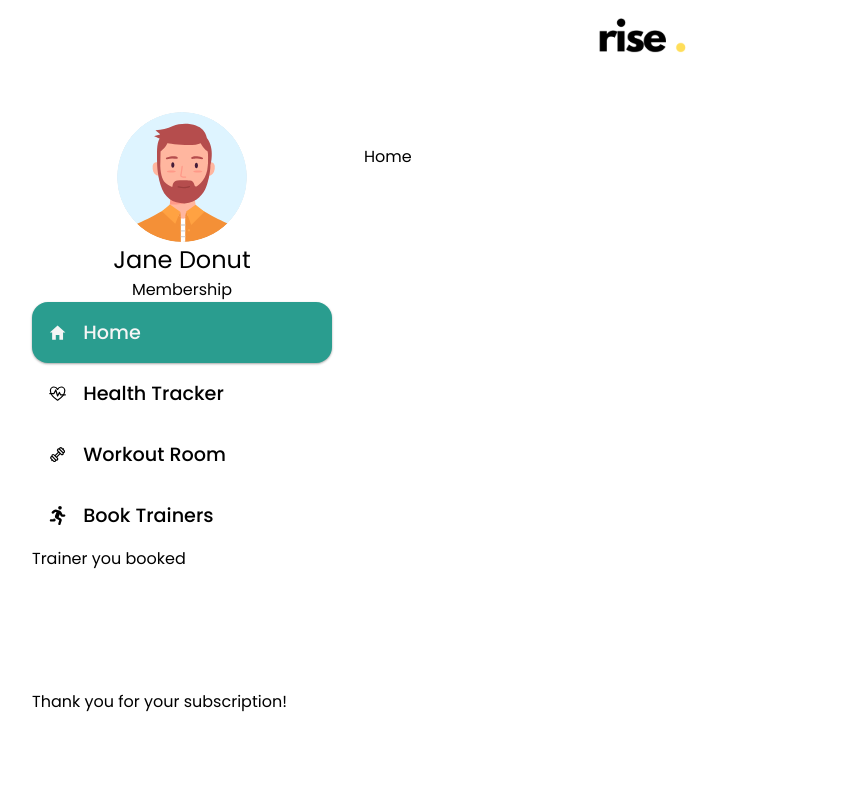
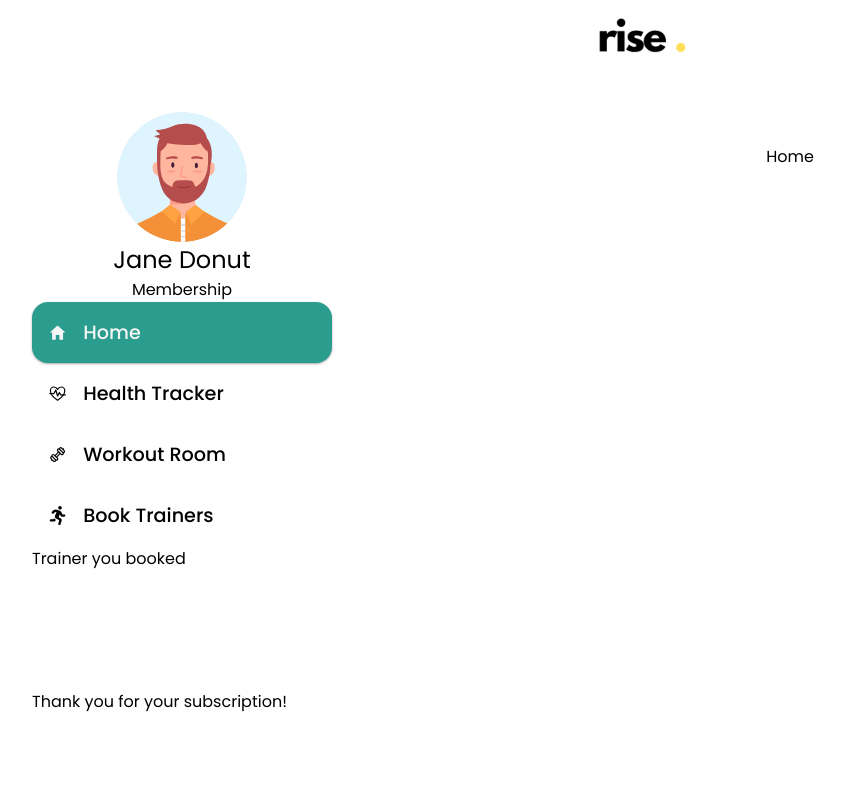
Before and after one commit to maysunktong/rise--app, a React (Vite) app: page / in a window 1280 px wide. Shown: the top 800 px of the page, without its empty margins (0-846 px from the left). Built offline with nearby package versions, Linux system fonts and the light colour scheme.

Commit message:
Arrange trainers i grid-template

```diff
--- a/src/components/Layout/layout.module.css
+++ b/src/components/Layout/layout.module.css
@@ -26,4 +26,6 @@
   width: 100%;
   height: 100%;
   padding: 2rem;
+  display: flex;
+  justify-content: center;
 }
--- a/src/components/Trainers/trainers.module.css
+++ b/src/components/Trainers/trainers.module.css
@@ -1,10 +1,11 @@
 .cardsContainer {
-  display: flex;
-  flex-wrap: wrap;
+  display: grid;
+  grid-template-columns: repeat(5, 1fr);
   align-items: center;
   gap: 1rem;
   padding: 1rem;
   width: 100%;
+
 }
 
 .trainerCard {
```
